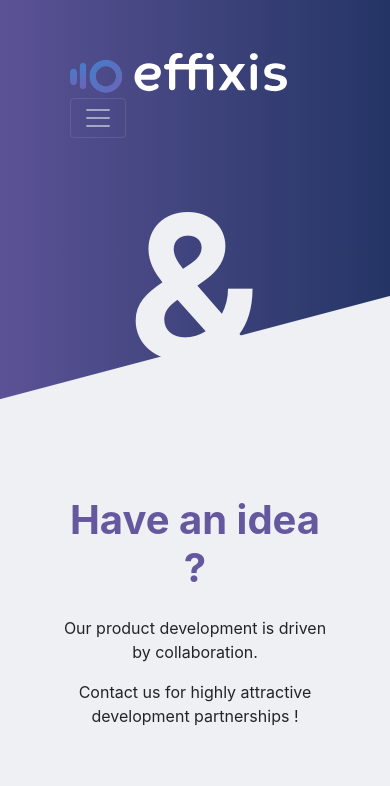
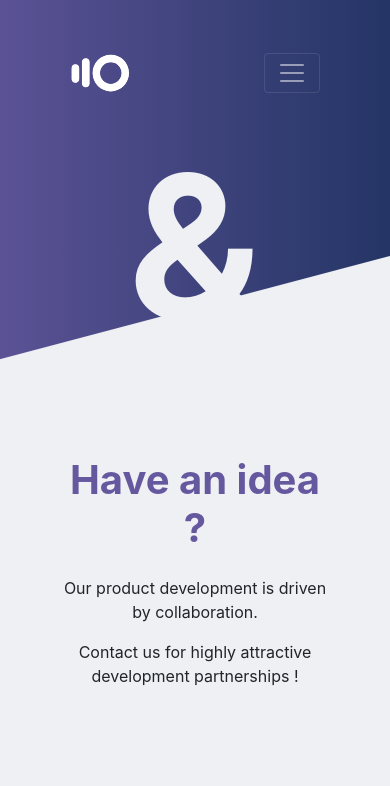
Before and after one commit to rutagara/effixis-website, a Next.js app: page /software-development in a window 390 px wide. Shown: the top 786 px of the page. Built offline with nearby package versions, Linux system fonts and the light colour scheme.

Commit message:
fix header logo and nav collapsing behavior & add buttons animations

```diff
--- a/components/header.js
+++ b/components/header.js
@@ -5,19 +5,20 @@ const Header = (props) => (
     <Container fluid id="header-container" className="large-container">
       <Navbar expand="xl" className="py-5 navbar-dark">
 
-        <Navbar.Brand className="" href="/">
-          <img id="header-logo" src="images/brand/logo_white_text.svg" alt="logo"></img>
+        <Navbar.Brand href="/">
+          <img className="header-logo d-md-block d-none" src="images/brand/logo_white_text.svg" alt="logo"></img>
+          <img className="header-logo d-md-none d-block" src="images/brand/logo-icon-white.svg" alt="logo"></img>
         </Navbar.Brand>
 
         <Navbar.Toggle aria-controls="main-nav" />
 
         <Navbar.Collapse id="main-nav">
           <Nav className="ml-auto" activeKey={"/" + props.currentPage}>
-            <Nav.Link className="p-3" href="/">Home</Nav.Link>
-            <Nav.Link className="p-3" href="/cleo">Cleo&trade;</Nav.Link>
-            <Nav.Link className="p-3" href="/software-development">Software Development</Nav.Link>
-            <Nav.Link className="p-3" href="/sst-on-demand">SST On-Demand</Nav.Link>
-            <Nav.Link className="p-3" href="/about-us">About Us</Nav.Link>
+            <Nav.Link className="p-3 text-right" href="/">Home</Nav.Link>
+            <Nav.Link className="p-3 text-right" href="/cleo">Cleo&trade;</Nav.Link>
+            <Nav.Link className="p-3 text-right" href="/software-development">Software Development</Nav.Link>
+            <Nav.Link className="p-3 text-right" href="/sst-on-demand">SST On-Demand</Nav.Link>
+            <Nav.Link className="p-3 text-right" href="/about-us">About Us</Nav.Link>
           </Nav>
         </Navbar.Collapse>
       </Navbar>
--- a/styles/main.scss
+++ b/styles/main.scss
@@ -22,10 +22,22 @@
     max-width: min(80%, 1800px);
 }
 
+.btn {
+    transition: transform 0.3s ease;
+}
+
+.btn:hover {
+    transform: translateY(-3px);
+}
+
 #header {
-    #header-logo {
-        max-height: 40px;
-        max-width: 100%;
+
+    .navbar-brand {
+        max-width: 50% !important;
+    }
+
+    .header-logo {
+        height: 40px;
     }
 
     #header-container {
```
Also changed, not shown: pages/index.js (+9 -9 lines), 1 other file (tests, documents, lock files or other folders).
